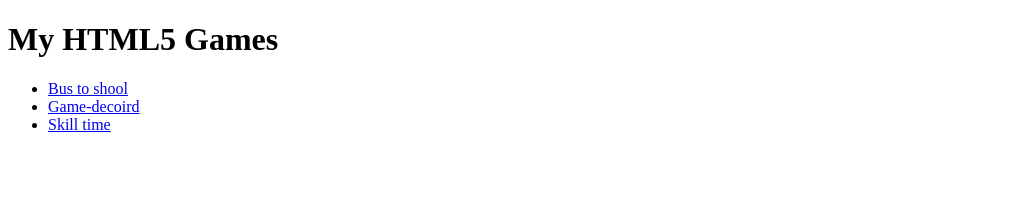
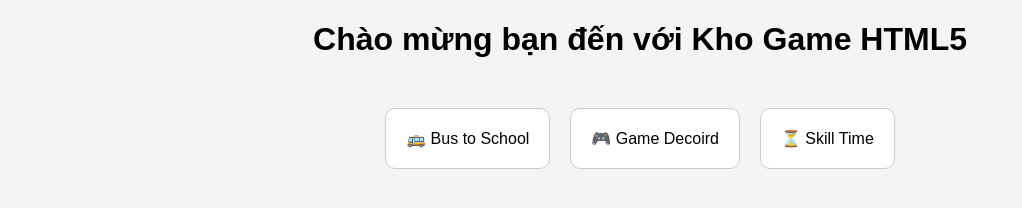
Before and after one commit to lelongbin123-spec/html5-game, a plain HTML site: page index.html in a window 1280 px wide. Shown: the whole page, without its empty margins (0-1022 px from the left). Drawn offline with Linux system fonts and the light colour scheme.

Commit message:
update index.html

```diff
--- a/index.html
+++ b/index.html
@@ -1,15 +1,21 @@
 <!DOCTYPE html>
-<html>
+<html lang="vi">
 <head>
-  <meta charset="utf-8">
-  <title>My HTML5 Games</title>
+    <meta charset="UTF-8">
+    <title>Kho Game HTML5 của tôi</title>
+    <style>
+        body { font-family: Arial, sans-serif; text-align: center; background-color: #f4f4f4; }
+        .game-list { display: flex; justify-content: center; gap: 20px; margin-top: 50px; }
+        .game-card { padding: 20px; border: 1px solid #ccc; background: white; border-radius: 10px; text-decoration: none; color: black; transition: 0.3s; }
+        .game-card:hover { background: #e0e0e0; transform: scale(1.1); }
+    </style>
 </head>
 <body>
-  <h1>My HTML5 Games</h1>
-  <ul>
-    <li><a href="Bus-to-shool/index.html">Bus to shool</a></li>
-    <li><a href="Game-decoird/index.html">Game-decoird</a></li>
-    <li><a href="Skill-time/index.html">Skill time</a></li>
-  </ul>
+    <h1>Chào mừng bạn đến với Kho Game HTML5</h1>
+    <div class="game-list">
+        <a class="game-card" href="Bus-to-shool/index.html">🚌 Bus to School</a>
+        <a class="game-card" href="Game-decoird/index.html">🎮 Game Decoird</a>
+        <a class="game-card" href="Skill-time/index.html">⏳ Skill Time</a>
+    </div>
 </body>
 </html>
```
